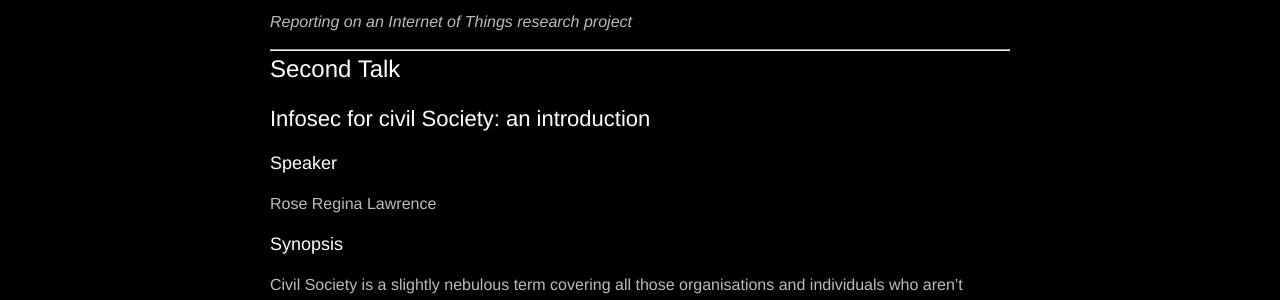
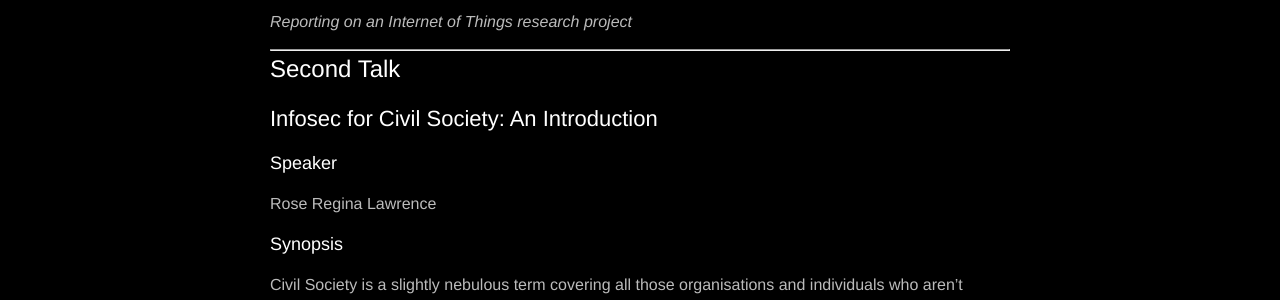
Before and after one commit to dc4420/website, a Jekyll site: the page built from _posts/2019-08-27-talks.markdown, in a window 1280 px wide. Shown: the part 349-649 px from the top of the page. Built offline with Jekyll 4.4.1, drawn with Linux system fonts in a browser that asks for light colours; nearby versions of some CDN libraries.

```diff
--- a/_posts/2019-08-27-talks.markdown
+++ b/_posts/2019-08-27-talks.markdown
@@ -21,7 +21,7 @@ The IoT Team, UCL ([@TheIoTteam](https://twitter.com/TheIoTteam))
 
 # Second Talk
 
-## Infosec for civil Society: an introduction
+## Infosec for Civil Society: An Introduction
 
 ### Speaker
 
```
Also changed, not shown: other parts of _posts/2019-08-27-talks.markdown (+1 -1 lines).
